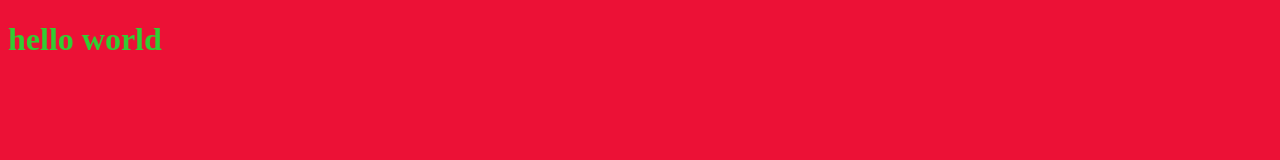
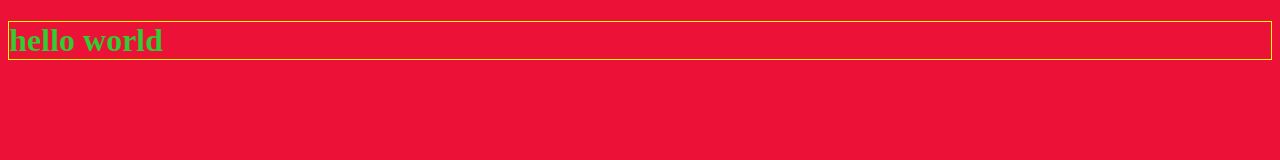
Before and after one commit to CRR257/git-demo, a plain HTML site: page index.html in a window 1280 px wide. Drawn offline with Linux system fonts and the light colour scheme.

Commit message:
Se añade borde amarillo

```diff
--- a/index.html
+++ b/index.html
@@ -7,7 +7,6 @@
     <title>Document</title>
 </head>
 <body style="background-color: rgb(236, 17, 54)">
-    <h1 style="color: limegreen">hello world</h1>
-
+    <h1 style="color: limegreen; border: 1px solid yellow" >hello world</h1>
 </body>
 </html>
```
